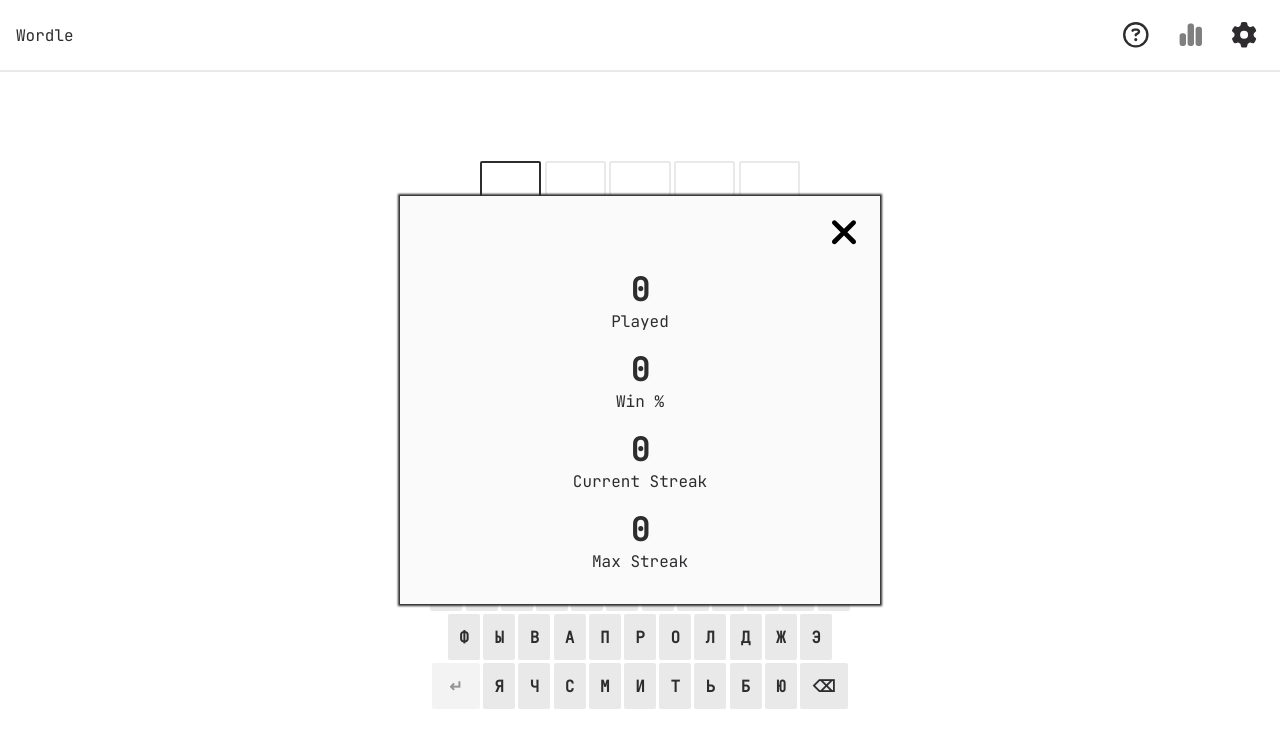
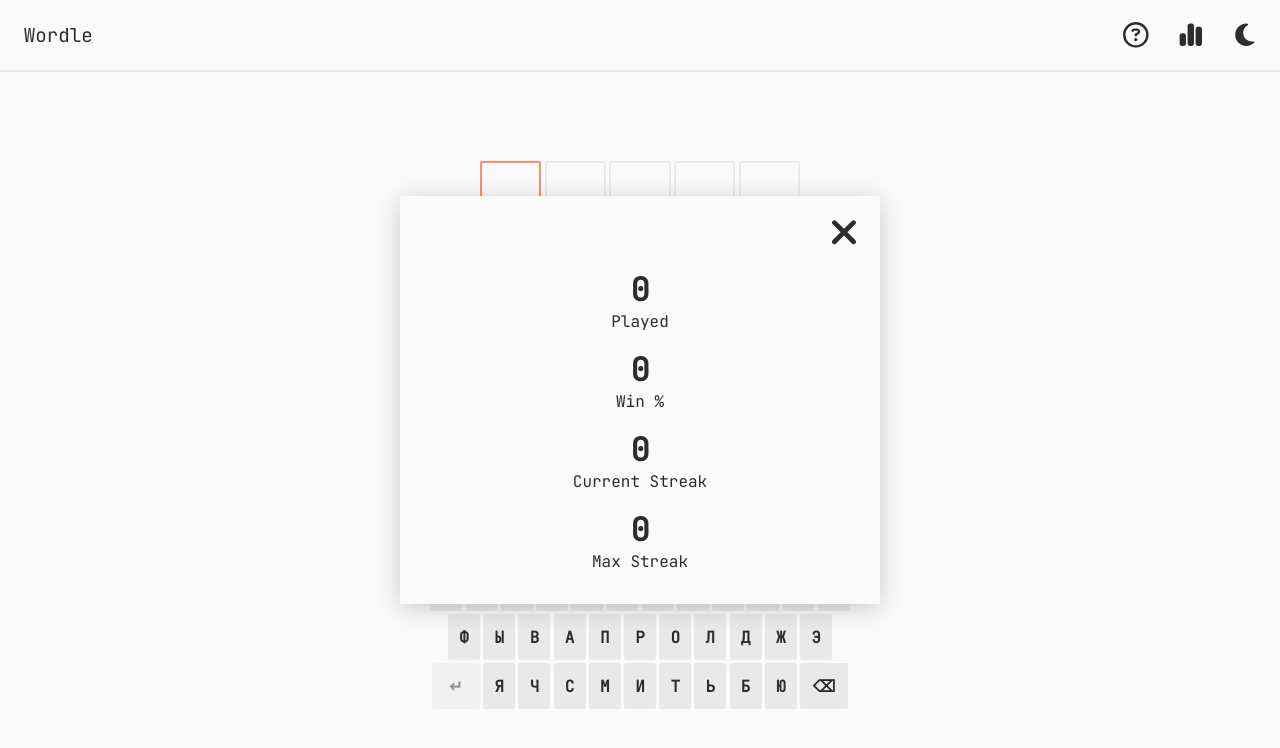
Before and after one commit to max-makk/wordle, a SvelteKit app: page / in a window 1280 px wide. Both pictures are taken after a click on the button 1190 px from the left and 35 px from the top of the page. Shown: the top 748 px of the page. Built offline with nearby package versions, Linux system fonts and the light colour scheme; no server answers.

Commit message:
feat: add dark mode

```diff
--- a/src/app.html
+++ b/src/app.html
@@ -1,5 +1,5 @@
 <!DOCTYPE html>
-<html lang="en">
+<html lang="en" data-theme="">
 	<head>
 		<meta charset="utf-8" />
 		<link rel="icon" href="%sveltekit.assets%/favicon.png" />
--- /dev/null
+++ b/src/hooks.server.ts
@@ -0,0 +1,22 @@
+import type { Handle } from '@sveltejs/kit';
+
+export const handle = (async ({ event, resolve }) => {
+	let theme: string | null = null;
+
+	const newTheme = event.url.searchParams.get('theme');
+	const cookieTheme = event.cookies.get('wordle-ru-theme');
+
+	if (newTheme) {
+		theme = newTheme;
+	} else if (cookieTheme) {
+		theme = cookieTheme;
+	}
+
+	if (theme) {
+		return await resolve(event, {
+			transformPageChunk: ({ html }) => html.replace('data-theme=""', `data-theme="${theme}"`)
+		});
+	}
+
+	return await resolve(event);
+}) satisfies Handle;
--- a/src/routes/+page.server.ts
+++ b/src/routes/+page.server.ts
@@ -66,5 +66,15 @@
 
 	restart: async ({ cookies }) => {
 		cookies.delete('sverdle');
+	},
+
+	setTheme: async ({ url, cookies }) => {
+		const theme = url.searchParams.get('theme');
+		if (theme) {
+			cookies.set('wordle-ru-theme', theme, {
+				path: '/',
+				maxAge: 60 * 60 * 24 * 365
+			});
+		}
 	}
 } satisfies Actions;
--- a/src/routes/+page.svelte
+++ b/src/routes/+page.svelte
@@ -1,5 +1,6 @@
 <script lang="ts">
 	import { enhance } from '$app/forms';
+	import { fade } from 'svelte/transition';
 	import type { PageData, ActionData } from './$types';
 	import { reduced_motion } from './reduced-motion';
 	import { stats } from './stats';
@@ -145,13 +146,13 @@
 	<div class="controls">
 		{#if won || data.answers.length >= 6}
 			{#if !won && data.answer}
-				<p>the answer was "{data.answer}"</p>
+				<p in:fade>the answer was "{data.answer}"</p>
 			{/if}
-			<button data-key="enter" class="restart selected" formaction="?/restart">
+			<button in:fade data-key="enter" class="restart selected" formaction="?/restart">
 				{won ? 'you won :)' : `game over :(`} play again?
 			</button>
 		{:else}
-			<div class="keyboard">
+			<div in:fade class="keyboard">
 				{#each ['йцукенгшщзхъ', 'фывапролджэ', 'EячсмитьбюD'] as row}
 					<div class="row">
 						{#each row as letter}
@@ -243,27 +244,28 @@
 		margin: 0;
 		border: 2px solid var(--light);
 		font-weight: 700;
-		color: var(--black);
+		color: var(--color-text);
 	}
 
 	.letter.missing {
-		--bg-color: var(--gray);
-		--border-color: var(--gray);
+		--color-bg-letter: var(--gray);
+		--color-border-letter: var(--gray);
 	}
 
 	.letter.exact {
-		--bg-color: var(--green);
-		--border-color: var(--green);
+		--color-bg-letter: var(--green);
+		--color-border-letter: var(--green);
 	}
 
 	.letter.close {
-		--bg-color: var(--yellow);
-		--border-color: var(--yellow);
+		--color-bg-letter: var(--yellow);
+		--color-border-letter: var(--yellow);
 	}
 
 	.letter.exact,
 	.letter.close,
 	.letter.missing {
+		color: var(--black);
 		animation-name: Flip;
 		animation-duration: 500ms;
 		animation-timing-function: ease;
@@ -282,13 +284,13 @@
 		}
 		100% {
 			transform: rotateX(0deg);
-			background-color: var(--bg-color);
-			border-color: var(--border-color);
+			background-color: var(--color-bg-letter);
+			border-color: var(--color-border-letter);
 		}
 	}
 
 	.selected {
-		border-color: var(--black);
+		border-color: var(--coral);
 	}
 
 	.controls {
@@ -326,6 +328,7 @@
 		margin: 0;
 		text-transform: uppercase;
 		font-weight: 700;
+		cursor: pointer;
 	}
 
 	.keyboard button.exact {
@@ -341,10 +344,11 @@
 	}
 
 	.keyboard button:focus {
-		background: var(--black);
+		background: var(--coral);
 		color: var(--white);
 		outline: none;
 	}
+
 	.keyboard button[data-key='enter'],
 	.keyboard button[data-key='backspace'] {
 		width: calc(1.5 * var(--size));
@@ -355,19 +359,23 @@
 	}
 
 	.keyboard button.selected {
-		outline: 2px solid var(--black);
+		border: 2px solid var(--coral);
 	}
 
 	.restart {
 		padding: 1rem;
-		background: var(--white);
+		background: var(--color-bg);
+		color: var(--color-text);
+		outline: 2px solid var(--coral);
+		border: none;
 		border-radius: 2px;
+		cursor: pointer;
 	}
 
 	.restart:focus,
 	.restart:hover {
-		background: var(--black);
-		color: var(--light);
+		background: var(--color-text);
+		color: var(--color-bg);
 	}
 
 	@keyframes wiggle {
--- a/src/routes/Header.svelte
+++ b/src/routes/Header.svelte
@@ -1,10 +1,34 @@
-<script>
+<script lang="ts">
 	import { page } from '$app/stores';
 	import { showStats } from './stats';
+	import { onMount } from 'svelte';
+	import { enhance, type SubmitFunction } from '$app/forms';
+	import { fade } from 'svelte/transition';
+
+	let currentTheme = '';
+
+	onMount(() => {
+		if (document.documentElement.dataset.theme) {
+			currentTheme = document.documentElement.dataset.theme;
+		}
+	});
+
+	let mode = currentTheme === 'dark' ? 'light' : 'dark';
+
+	const submitUpdateTheme: SubmitFunction = ({ action }) => {
+		const theme = action.searchParams.get('theme');
+		mode = theme === 'dark' ? 'light' : 'dark';
+
+		if (theme) {
+			document.documentElement.setAttribute('data-theme', theme);
+		}
+	};
 </script>
 
 <header>
-	<a aria-current={$page.url.pathname === '/' ? 'page' : undefined} href="/"> Wordle </a>
+	<a class="logo" aria-current={$page.url.pathname === '/' ? 'page' : undefined} href="/">
+		Wordle
+	</a>
 	<nav>
 		<ul>
 			<li aria-current={$page.url.pathname === '/how-to-play' ? 'page' : undefined}>
@@ -26,13 +50,23 @@
 				</button>
 			</li>
 			<li>
-				<button>
-					<svg xmlns="http://www.w3.org/2000/svg" viewBox="0 0 512 512"
-						><path
-							d="M481.9 166.6c3.2 8.7 .5 18.4-6.4 24.6l-30.9 28.1c-7.7 7.1-11.4 17.5-10.9 27.9c.1 2.9 .2 5.8 .2 8.8s-.1 5.9-.2 8.8c-.5 10.5 3.1 20.9 10.9 27.9l30.9 28.1c6.9 6.2 9.6 15.9 6.4 24.6c-4.4 11.9-9.7 23.3-15.8 34.3l-4.7 8.1c-6.6 11-14 21.4-22.1 31.2c-5.9 7.2-15.7 9.6-24.5 6.8l-39.7-12.6c-10-3.2-20.8-1.1-29.7 4.6c-4.9 3.1-9.9 6.1-15.1 8.7c-9.3 4.8-16.5 13.2-18.8 23.4l-8.9 40.7c-2 9.1-9 16.3-18.2 17.8c-13.8 2.3-28 3.5-42.5 3.5s-28.7-1.2-42.5-3.5c-9.2-1.5-16.2-8.7-18.2-17.8l-8.9-40.7c-2.2-10.2-9.5-18.6-18.8-23.4c-5.2-2.7-10.2-5.6-15.1-8.7c-8.8-5.7-19.7-7.8-29.7-4.6L69.1 425.9c-8.8 2.8-18.6 .3-24.5-6.8c-8.1-9.8-15.5-20.2-22.1-31.2l-4.7-8.1c-6.1-11-11.4-22.4-15.8-34.3c-3.2-8.7-.5-18.4 6.4-24.6l30.9-28.1c7.7-7.1 11.4-17.5 10.9-27.9c-.1-2.9-.2-5.8-.2-8.8s.1-5.9 .2-8.8c.5-10.5-3.1-20.9-10.9-27.9L8.4 191.2c-6.9-6.2-9.6-15.9-6.4-24.6c4.4-11.9 9.7-23.3 15.8-34.3l4.7-8.1c6.6-11 14-21.4 22.1-31.2c5.9-7.2 15.7-9.6 24.5-6.8l39.7 12.6c10 3.2 20.8 1.1 29.7-4.6c4.9-3.1 9.9-6.1 15.1-8.7c9.3-4.8 16.5-13.2 18.8-23.4l8.9-40.7c2-9.1 9-16.3 18.2-17.8C213.3 1.2 227.5 0 242 0s28.7 1.2 42.5 3.5c9.2 1.5 16.2 8.7 18.2 17.8l8.9 40.7c2.2 10.2 9.4 18.6 18.8 23.4c5.2 2.7 10.2 5.6 15.1 8.7c8.8 5.7 19.7 7.7 29.7 4.6l39.7-12.6c8.8-2.8 18.6-.3 24.5 6.8c8.1 9.8 15.5 20.2 22.1 31.2l4.7 8.1c6.1 11 11.4 22.4 15.8 34.3zM242 336a80 80 0 1 0 0-160 80 80 0 1 0 0 160z"
-						/></svg
-					>
-				</button>
+				<form method="POST" use:enhance={submitUpdateTheme}>
+					<button formaction="/?/setTheme&theme={mode}">
+						{#if mode === 'dark'}
+							<svg in:fade xmlns="http://www.w3.org/2000/svg" viewBox="0 0 384 512"
+								><path
+									d="M223.5 32C100 32 0 132.3 0 256S100 480 223.5 480c60.6 0 115.5-24.2 155.8-63.4c5-4.9 6.3-12.5 3.1-18.7s-10.1-9.7-17-8.5c-9.8 1.7-19.8 2.6-30.1 2.6c-96.9 0-175.5-78.8-175.5-176c0-65.8 36-123.1 89.3-153.3c6.1-3.5 9.2-10.5 7.7-17.3s-7.3-11.9-14.3-12.5c-6.3-.5-12.6-.8-19-.8z"
+								/></svg
+							>
+						{:else}
+							<svg in:fade xmlns="http://www.w3.org/2000/svg" viewBox="0 0 512 512"
+								><path
+									d="M361.5 1.2c5 2.1 8.6 6.6 9.6 11.9L391 121l107.9 19.8c5.3 1 9.8 4.6 11.9 9.6s1.5 10.7-1.6 15.2L446.9 256l62.3 90.3c3.1 4.5 3.7 10.2 1.6 15.2s-6.6 8.6-11.9 9.6L391 391 371.1 498.9c-1 5.3-4.6 9.8-9.6 11.9s-10.7 1.5-15.2-1.6L256 446.9l-90.3 62.3c-4.5 3.1-10.2 3.7-15.2 1.6s-8.6-6.6-9.6-11.9L121 391 13.1 371.1c-5.3-1-9.8-4.6-11.9-9.6s-1.5-10.7 1.6-15.2L65.1 256 2.8 165.7c-3.1-4.5-3.7-10.2-1.6-15.2s6.6-8.6 11.9-9.6L121 121 140.9 13.1c1-5.3 4.6-9.8 9.6-11.9s10.7-1.5 15.2 1.6L256 65.1 346.3 2.8c4.5-3.1 10.2-3.7 15.2-1.6zM160 256a96 96 0 1 1 192 0 96 96 0 1 1 -192 0zm224 0a128 128 0 1 0 -256 0 128 128 0 1 0 256 0z"
+								/></svg
+							>
+						{/if}
+					</button>
+				</form>
 			</li>
 		</ul>
 	</nav>
@@ -47,6 +81,14 @@
 		box-shadow: 0 2px var(--light);
 	}
 
+	.logo {
+		text-decoration: none;
+		font-size: 1.2rem;
+		padding: 0.4em;
+		border-radius: 2px;
+		transition: background-color 0.5s ease, color 0.5s ease;
+	}
+
 	svg {
 		width: 2em;
 		height: 2em;
@@ -54,7 +96,8 @@
 	}
 
 	path {
-		fill: var(--black);
+		fill: var(--color-text);
+		transition: fill 0.5s ease;
 	}
 
 	ul {
@@ -79,14 +122,18 @@
 		transition: color 0.2s linear;
 		cursor: pointer;
 		padding: 0.5em;
+		border-radius: 50%;
+		transition: background-color 0.5s ease;
+	}
+
+	a:hover,
+	button:hover {
+		background-color: var(--color-text);
+		color: var(--color-bg);
 	}
 
 	a:hover path,
 	button:hover path {
-		fill: rgba(0, 0, 0, 0.5);
-	}
-
-	.current path {
-		fill: rgba(0, 0, 0, 0.5);
+		fill: var(--color-bg);
 	}
 </style>
--- a/src/routes/Statistics.svelte
+++ b/src/routes/Statistics.svelte
@@ -1,9 +1,10 @@
 <script>
 	import { stats } from './stats';
 	import { showStats } from './stats';
+	import { fade } from 'svelte/transition';
 </script>
 
-<div class="stats">
+<div class="stats" transition:fade>
 	<button on:click={() => ($showStats = !$showStats)}>
 		<svg xmlns="http://www.w3.org/2000/svg" viewBox="0 0 320 512"
 			><path
@@ -39,9 +40,9 @@
 		top: 50%;
 		left: 50%;
 		transform: translate(-50%, -50%);
-		background-color: var(--white);
-		box-shadow: 0 0 2px 2px var(--black);
-		color: var(--black);
+		background-color: var(--color-bg);
+		box-shadow: 0 4px 23px 0 rgb(0 0 0 / 20%);
+		color: var(--color-text);
 		z-index: 5;
 		display: flex;
 		flex-direction: column;
@@ -64,6 +65,11 @@
 		font-weight: 700;
 	}
 
+	path {
+		fill: var(--color-text);
+		transition: fill 0.5s ease;
+	}
+
 	button {
 		width: 2.5em;
 		height: 2.5em;
@@ -77,9 +83,13 @@
 		cursor: pointer;
 		background-color: transparent;
 		padding: 0.5em;
+		transition: background-color 0.5s ease;
 	}
 
 	button:hover {
-		background-color: var(--light);
+		background-color: var(--color-text);
+	}
+	button:hover path {
+		fill: var(--color-bg);
 	}
 </style>
--- a/src/routes/styles.css
+++ b/src/routes/styles.css
@@ -1,26 +1,30 @@
 @import '@fontsource/jetbrains-mono';
 
 :root {
-	--font-body: 'JetBrains Mono', monospace;
-
 	--white: #fafafa;
 	--light: #e9e9e9;
 	--black: #2e2c2f;
 	--green: #84e59e;
 	--yellow: #f6ec83;
 	--gray: #a4a4a4;
+	--coral: #ff8e68;
 
-	--color-bg: var(var(--white));
+	--color-bg: var(--white);
 	--color-text: var(--black);
-	--column-width: 42rem;
-	--column-margin-top: 4rem;
-	font-family: var(--font-body);
+	font-family: 'JetBrains Mono', monospace;
+}
+
+[data-theme='dark'] {
+	--color-bg: var(--black);
+	--color-text: var(--white);
 }
 
 body {
 	min-height: 100vh;
 	margin: 0;
 	background-color: var(--color-bg);
+	color: var(--color-text);
+	transition: color 0.2s linear;
 }
 
 h1,
@@ -34,7 +38,7 @@
 }
 
 a {
-	color: var(--black);
+	color: var(--color-text);
 	text-decoration: none;
 }
 
```
